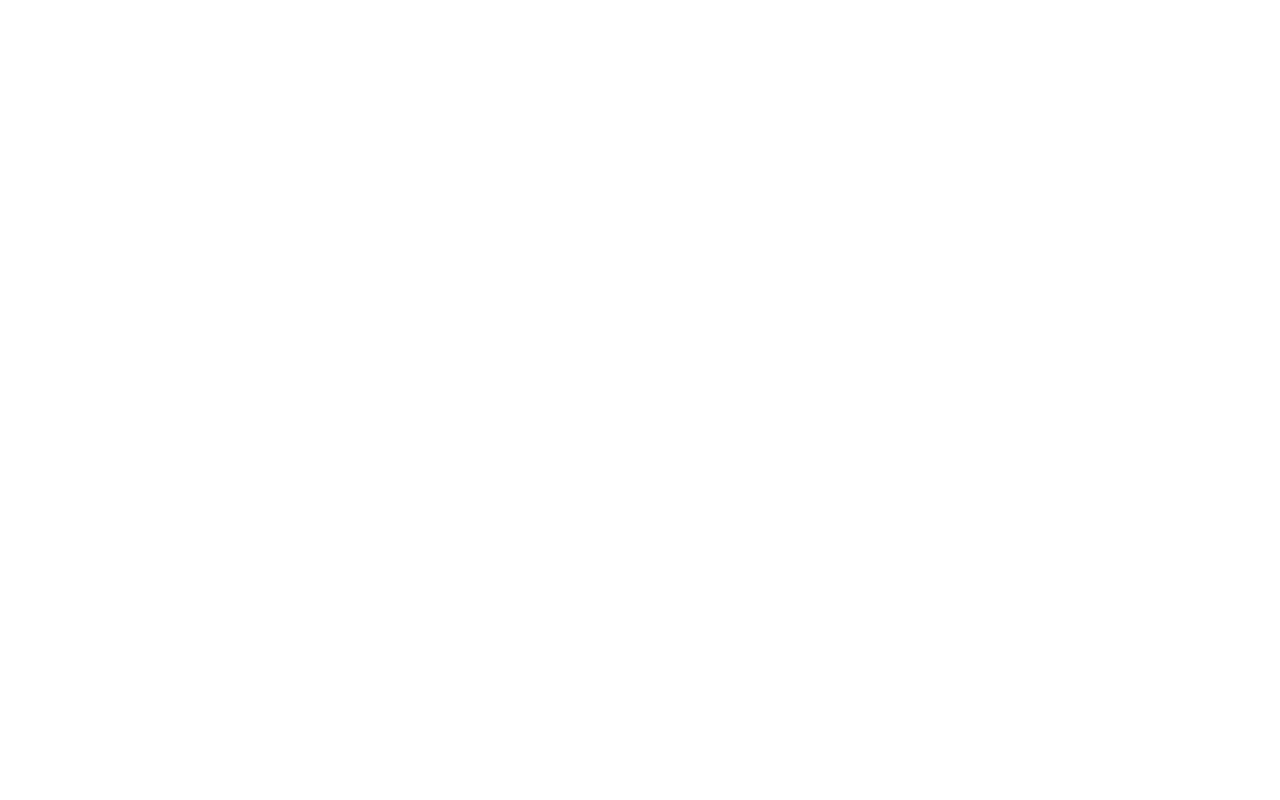
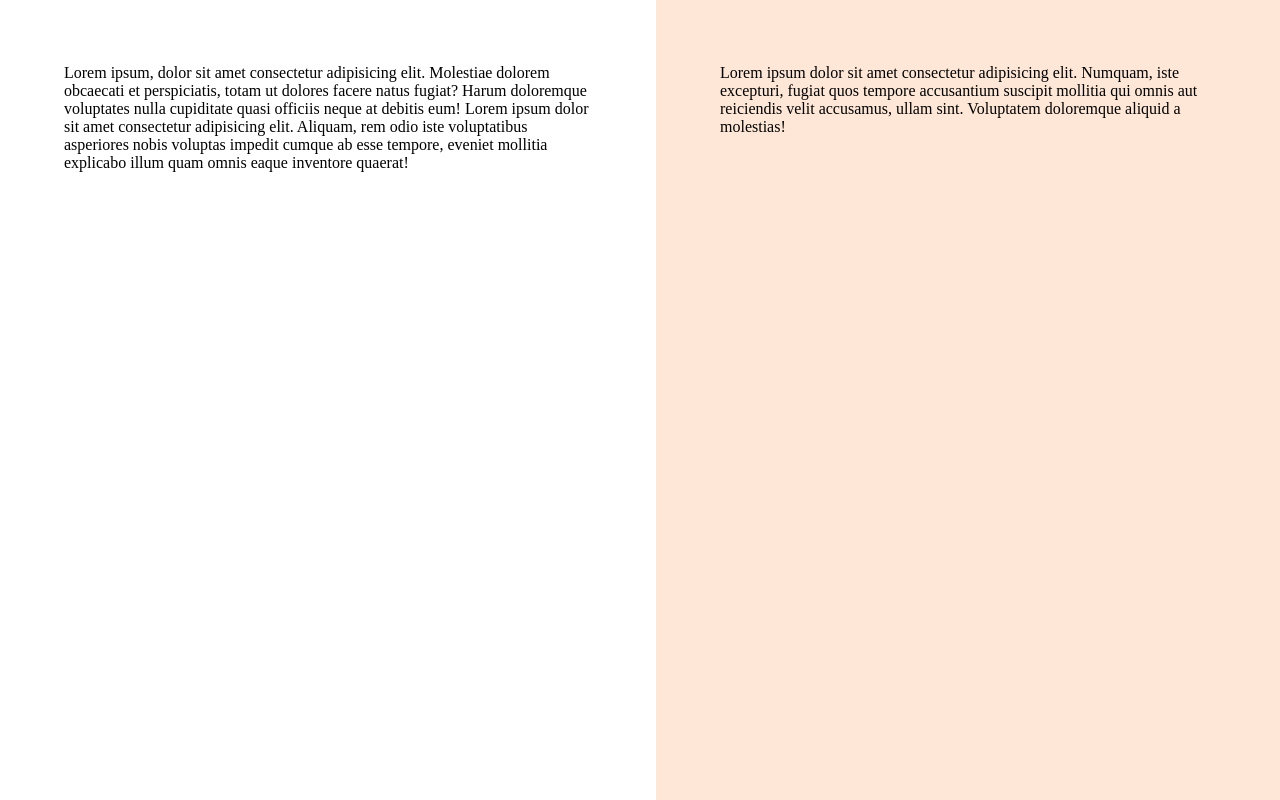
Before and after one commit to AdrianoTobias/formulario-de-matricula, a plain HTML site: page index.html in a window 1280 px wide. Drawn offline with Linux system fonts and the light colour scheme.

Commit message:
add layout CSS

```diff
--- a/index.html
+++ b/index.html
@@ -11,6 +11,18 @@
         <link rel="stylesheet" href="https://fonts.googleapis.com/css2?family=Poppins:ital,wght@0,100;0,200;0,300;0,400;0,500;0,600;0,700;0,800;0,900;1,100;1,200;1,300;1,400;1,500;1,600;1,700;1,800;1,900&display=swap">
     </head>
     <body>
+        <div id="app">
+            <main>
+                <div class="main-container">Lorem ipsum, dolor sit amet consectetur adipisicing elit. Molestiae dolorem
+                    obcaecati et perspiciatis, totam ut dolores facere natus fugiat? Harum doloremque voluptates nulla
+                    cupiditate quasi officiis neque at debitis eum! Lorem ipsum dolor sit amet consectetur adipisicing elit. Aliquam, rem odio iste voluptatibus asperiores nobis voluptas impedit cumque ab esse tempore, eveniet mollitia explicabo illum quam omnis eaque inventore quaerat!</div>
+            </main>
 
+            <aside>
+                <div class="aside-container">Lorem ipsum dolor sit amet consectetur adipisicing elit. Numquam, iste
+                    excepturi, fugiat quos tempore accusantium suscipit mollitia qui omnis aut reiciendis velit accusamus,
+                    ullam sint. Voluptatem doloremque aliquid a molestias!</div>
+            </aside>
+        </div>
     </body>
 </html>
--- a/styles/global.css
+++ b/styles/global.css
@@ -1,3 +1,9 @@
+* {
+    margin: 0;
+    padding: 0;
+    box-sizing: border-box;
+}
+
 :root {
     --font-family: 'Poppins', sans-serif;
     --text: 400 1rem/1.5 var(--font-family);
@@ -16,3 +22,7 @@
     --stroke-highlight: #F3541C;
     --semantic-error: #DC2626;
 }
+
+body {
+    overflow: hidden;
+}
--- a/styles/index.css
+++ b/styles/index.css
@@ -1 +1,2 @@
 @import url(global.css);
+@import url(layout.css);
--- /dev/null
+++ b/styles/layout.css
@@ -0,0 +1,26 @@
+#app {
+    display: grid;
+    grid-template-columns: 51.25% 48.75%;
+
+    height: 100vh;
+    overflow: hidden;
+}
+
+main {
+    overflow: auto;
+    padding: 4rem;
+
+    & .main-container {
+        max-width: 33rem;
+        margin-left: auto;
+    }
+}
+
+aside {
+    background-color: var(--surface-secondary);
+    padding: 4rem;
+
+    & .aside-container {
+        max-width: 31rem;
+    }
+}
```
